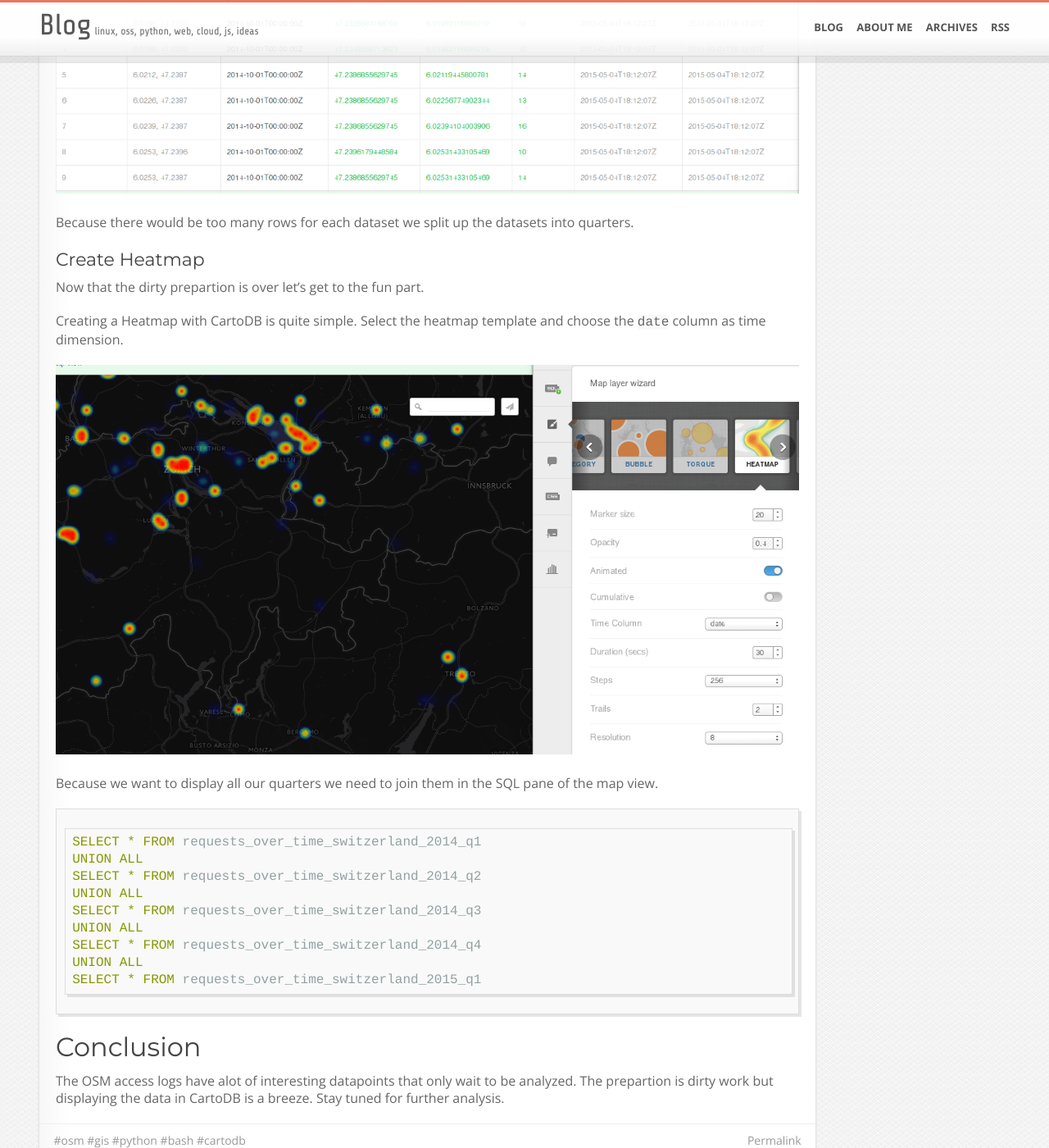
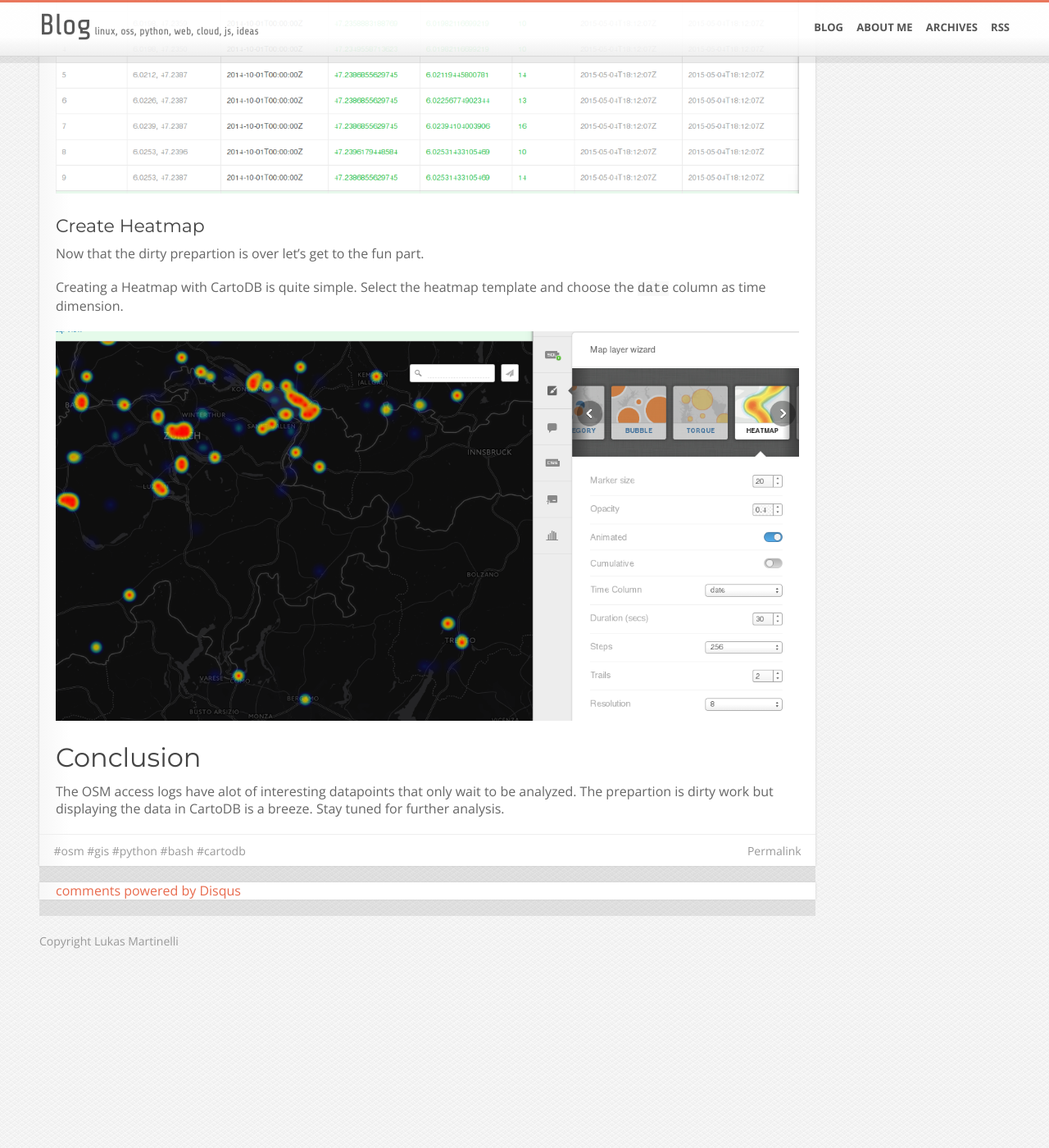
Before and after one commit to lukasmartinelli/lukasmartinelli.github.io, a Jekyll site: the page built from _posts/2015-05-24-parsing-and-visualizing-osm-access-logs.md, in a window 1280 px wide and 1400 px high, scrolled down 5306 px. Shown: the whole window at 82% size. Built offline with Jekyll 4.4.1, drawn with Linux system fonts in a browser that asks for light colours; Markdown is read by kramdown in place of the engine named in the settings; comment, search, counter and statistics services are not loaded; after the commit the page ends 6482 px from its top, so only the background shows below that.

Commit message:
Removed section about splitting up the data

````diff
--- a/_posts/2015-05-24-parsing-and-visualizing-osm-access-logs.md
+++ b/_posts/2015-05-24-parsing-and-visualizing-osm-access-logs.md
@@ -178,8 +178,6 @@ When uploading make sure you have a header row in your CSV. If you call the coor
 
 ![CartoDB Dataset Screenshot](/media/cartodb_dataset_screenshot.png)
 
-Because there would be too many rows for each dataset we split up the datasets into quarters.
-
 ### Create Heatmap
 Now that the dirty prepartion is over let's get to the fun part.
 
@@ -188,21 +186,6 @@ Select the heatmap template and choose the `date` column as time dimension.
 
 ![Create CartoDB heatmap](/media/heatmap_wizard.png)
 
-Because we want to display all our quarters we need to join them
-in the SQL pane of the map view.
-
-```sql
-SELECT * FROM requests_over_time_switzerland_2014_q1
-UNION ALL
-SELECT * FROM requests_over_time_switzerland_2014_q2
-UNION ALL
-SELECT * FROM requests_over_time_switzerland_2014_q3
-UNION ALL
-SELECT * FROM requests_over_time_switzerland_2014_q4
-UNION ALL
-SELECT * FROM requests_over_time_switzerland_2015_q1
-```
-
 ## Conclusion
 
 The OSM access logs have alot of interesting datapoints that only wait to be analyzed. The prepartion is dirty work but displaying the data
````
